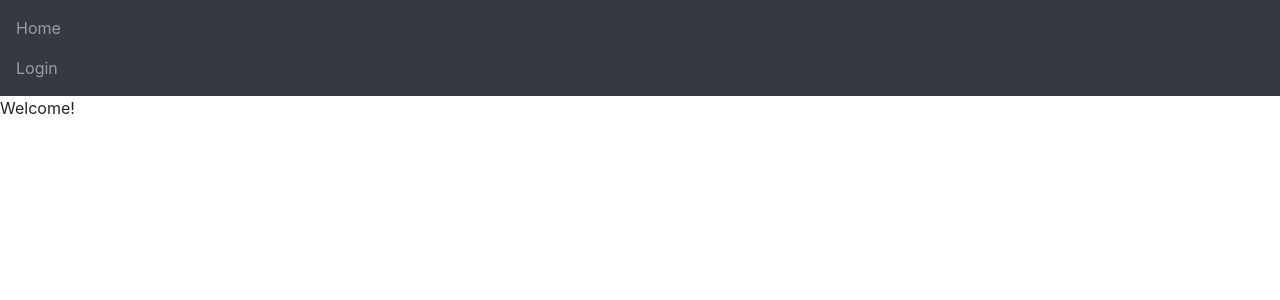
After one commit to ekmerline/hb-writing-stats, a Flask app: page / in a window 1280 px wide. The commit adds this page. Shown: the top 300 px of the page. Run offline with Flask 2, Linux system fonts and the light colour scheme; some libraries are stand-ins or nearby versions.

Commit message:
created homepage.html and login.html, added navbar to base, and added routes for the homepage and login to server.py

```diff
--- a/server.py
+++ b/server.py
@@ -1,9 +1,23 @@
-"""Server for movie ratings app."""
-from flask import Flask, jsonify
+from flask import (Flask, jsonify, render_template, request, flash, session,
+                   redirect)
+from jinja2 import StrictUndefined
 from model import connect_to_db
 import crud
 
 app = Flask(__name__)
+
+app.secret_key = "dev"
+app.jinja_env.undefined = StrictUndefined
+
+@app.route('/')
+def homepage():
+    """View homepage."""
+    return render_template('homepage.html', message='Welcome!')
+
+@app.route('/login')
+def login_page():
+    """View login."""
+    return render_template('login.html', message='Please log in!')
 
 @app.route('/api/projects')
 def get_projects():
--- a/templates/base.html
+++ b/templates/base.html
@@ -6,7 +6,10 @@
     <title>
       {% block title %}{% endblock %}
     </title>
-    <script src="https://cdn.jsdelivr.net/npm/axios/dist/axios.min.js"></script>
+    <script
+    src="https://code.jquery.com/jquery-3.6.0.js"
+    integrity="sha256-H+K7U5CnXl1h5ywQfKtSj8PCmoN9aaq30gDh27Xc0jk="
+    crossorigin="anonymous"></script>
     <link
     rel="stylesheet"
     href="https://stackpath.bootstrapcdn.com/bootstrap/4.5.2/css/bootstrap.min.css"
@@ -14,8 +17,20 @@
     crossorigin="anonymous">
   </head>
   <body>
+    <nav class="navbar navbar-dark bg-dark">
+      <ul class="navbar-nav mr-auto">
+        <li class="nav-item">
+            <a class="nav-link" href="/">Home</a>
+        </li>
+        <li class="nav-item">
+          <a class="nav-link" href="/login">Login</a>
+        </li>
+      </ul>
+
+    </nav>
 
     {% block body %}{% endblock %}
 
+    <script src="static/scripts.js"></script>
   </body>
 </html>
--- /dev/null
+++ b/templates/homepage.html
@@ -0,0 +1,8 @@
+{% extends 'base.html' %}
+{% block title %}Writing Stats Home{% endblock %}
+
+{% block body %}
+<div>
+    <p>{{ message }}</p>
+</div>
+{% endblock %}
```
Also changed, not shown: templates/login.html (added, +9 -0 lines).
